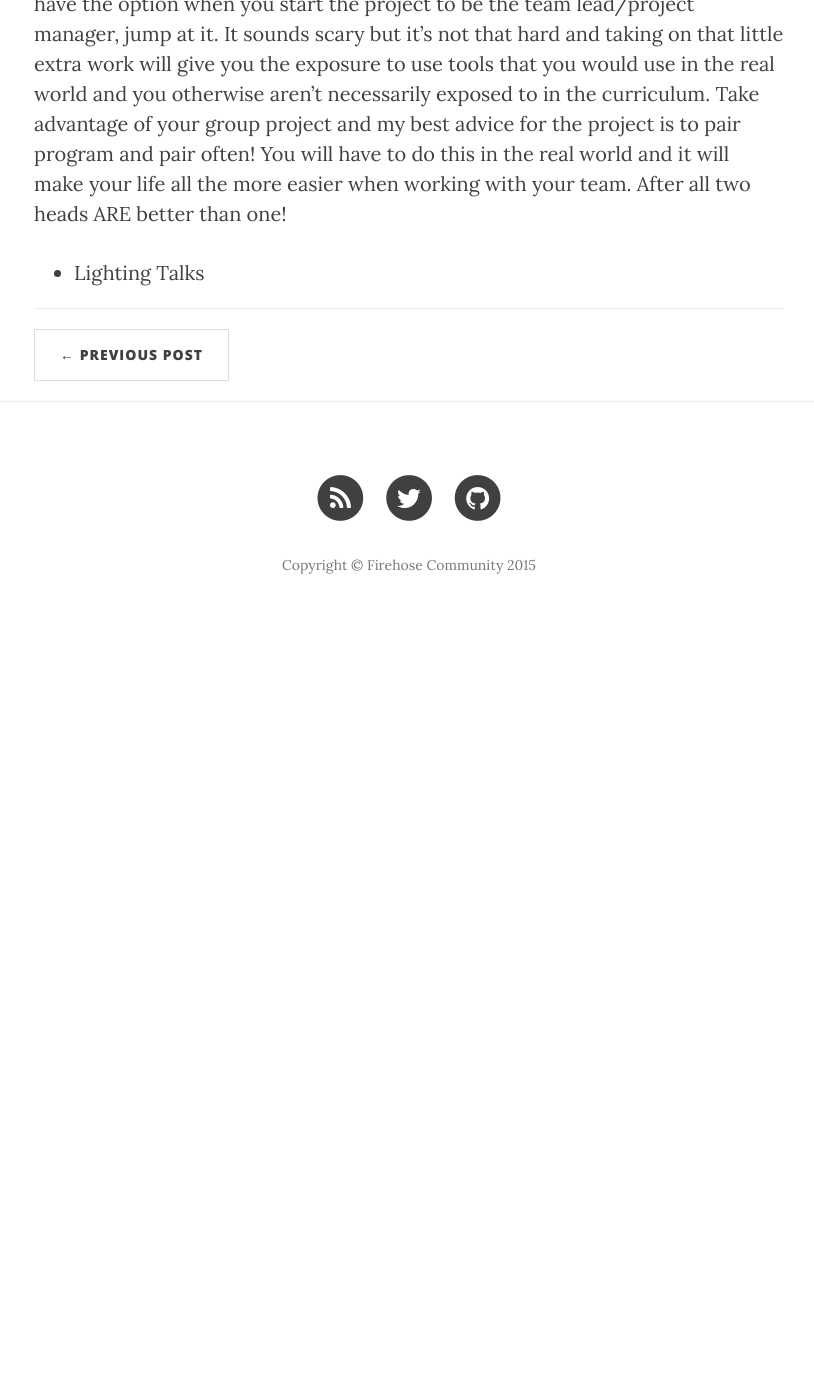
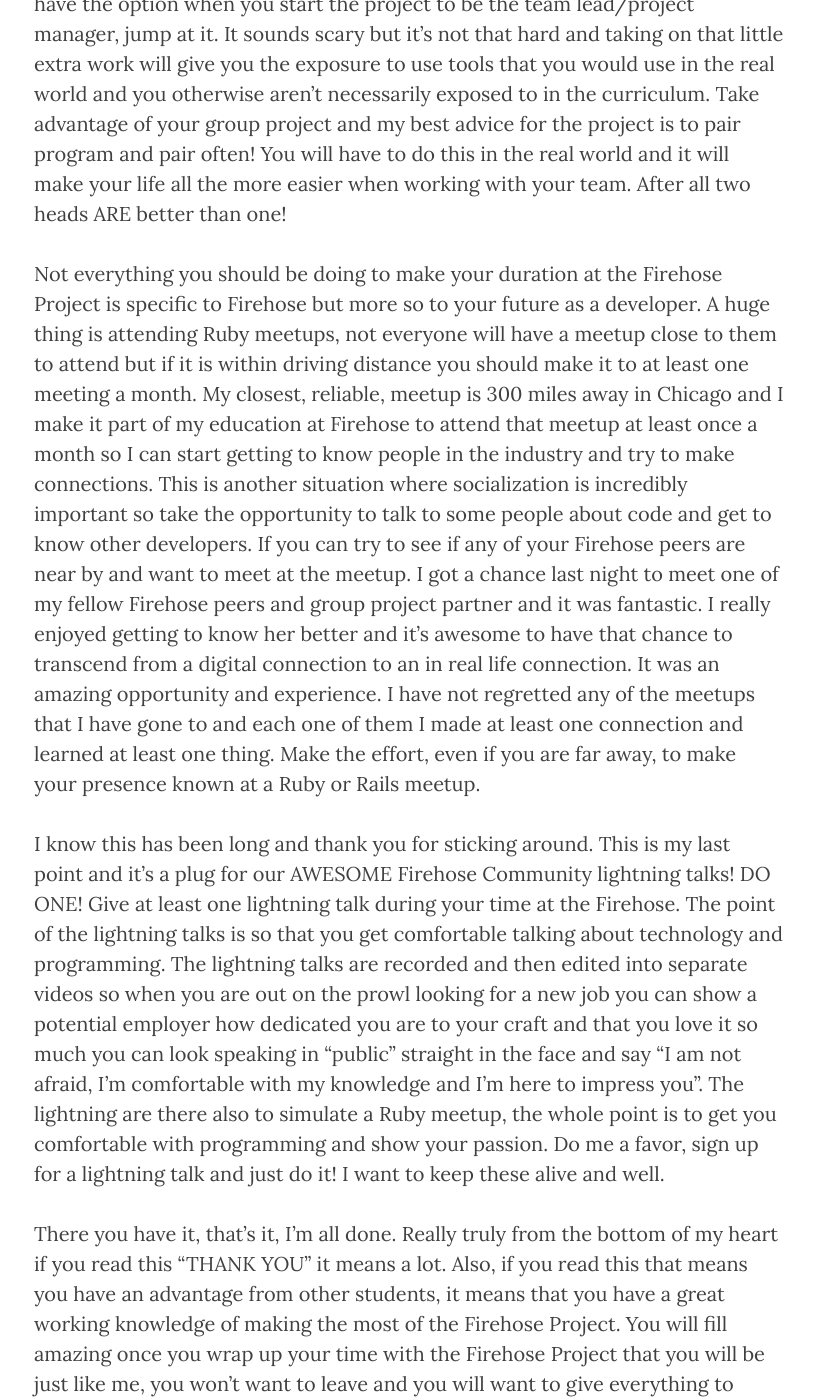
Before and after one commit to FirehoseCommunity/community.thefirehoseproject.com, a Jekyll site: the page built from _posts/2015-07-31-Getting-The-Most-Out-Of-The-Firehose.markdown, in a window 1280 px wide and 1400 px high, scrolled down 5790 px. Shown: the whole window, without its empty margins (231-1045 px from the left). Built offline with Jekyll 4.4.1, drawn with Linux system fonts in a browser that asks for light colours; nearby versions of some CDN libraries; before the commit the page ends 6431 px from its top, so only the background shows below that; some of the changed text lies outside the part shown.

Commit message:
Finished 'make the most out of the firehose'

```diff
--- a/_posts/2015-07-31-Getting-The-Most-Out-Of-The-Firehose.markdown
+++ b/_posts/2015-07-31-Getting-The-Most-Out-Of-The-Firehose.markdown
@@ -31,4 +31,8 @@ Like with blogging you want to showcase your passion. The best way to do that is
 
 When you start your group project, don't take the easy way out. Don't strive to get the easy tasks but strive to get the hardest most difficult thing they have to offer, this will be real world learning experience. Once you get a job as a web developer you will be tasked with complicated objectives and you won't be able to have the easy option out so why take the easy option now? The group project has a ton of moving parts and many are complicated, you want to be in the complicated zone, it really does make you a better developer. Also, everyone will have the option when you start the project to be the team lead/project manager, jump at it. It sounds scary but it's not that hard and taking on that little extra work will give you the exposure to use tools that you would use in the real world and you otherwise aren't necessarily exposed to in the curriculum. Take advantage of your group project and my best advice for the project is to pair program and pair often! You will have to do this in the real world and it will make your life all the more easier when working with your team. After all two heads ARE better than one!
 
-* Lighting Talks
+Not everything you should be doing to make your duration at the Firehose Project is specific to Firehose but more so to your future as a developer. A huge thing is attending Ruby meetups, not everyone will have a meetup close to them to attend but if it is within driving distance you should make it to at least one meeting a month. My closest, reliable, meetup is 300 miles away in Chicago and I make it part of my education at Firehose to attend that meetup at least once a month so I can start getting to know people in the industry and try to make connections. This is another situation where socialization is incredibly important so take the opportunity to talk to some people about code and get to know other developers. If you can try to see if any of your Firehose peers are near by and want to meet at the meetup. I got a chance last night to meet one of my fellow Firehose peers and group project partner and it was fantastic. I really enjoyed getting to know her better and it's awesome to have that chance to transcend from a digital connection to an in real life connection. It was an amazing opportunity and experience. I have not regretted any of the meetups that I have gone to and each one of them I made at least one connection and learned at least one thing. Make the effort, even if you are far away, to make your presence known at a Ruby or Rails meetup.
+
+I know this has been long and thank you for sticking around. This is my last point and it's a plug for our AWESOME Firehose Community lightning talks! DO ONE! Give at least one lightning talk during your time at the Firehose. The point of the lightning talks is so that you get comfortable talking about technology and programming. The lightning talks are recorded and then edited into separate videos so when you are out on the prowl looking for a new job you can show a potential employer how dedicated you are to your craft and that you love it so much you can look speaking in "public" straight in the face and say "I am not afraid, I'm comfortable with my knowledge and I'm here to impress you". The lightning are there also to simulate a Ruby meetup, the whole point is to get you comfortable with programming and show your passion. Do me a favor, sign up for a lightning talk and just do it! I want to keep these alive and well.
+
+There you have it, that's it, I'm all done. Really truly from the bottom of my heart if you read this "THANK YOU" it means a lot. Also, if you read this that means you have an advantage from other students, it means that you have a great working knowledge of making the most of the Firehose Project. You will fill amazing once you wrap up your time with the Firehose Project that you will be just like me, you won't want to leave and you will want to give everything to make this community even stronger. I wish all of you the best of luck with your time at the Firehose Project and I wish you the best of luck with your future as a web developer. At anytime you want to ask me a question or have a chat my proverbial door is ALWAYS open. I want to help and I find it incredibly satisfying to help others. Stay awesome Firehoser and keep on coding!
```
